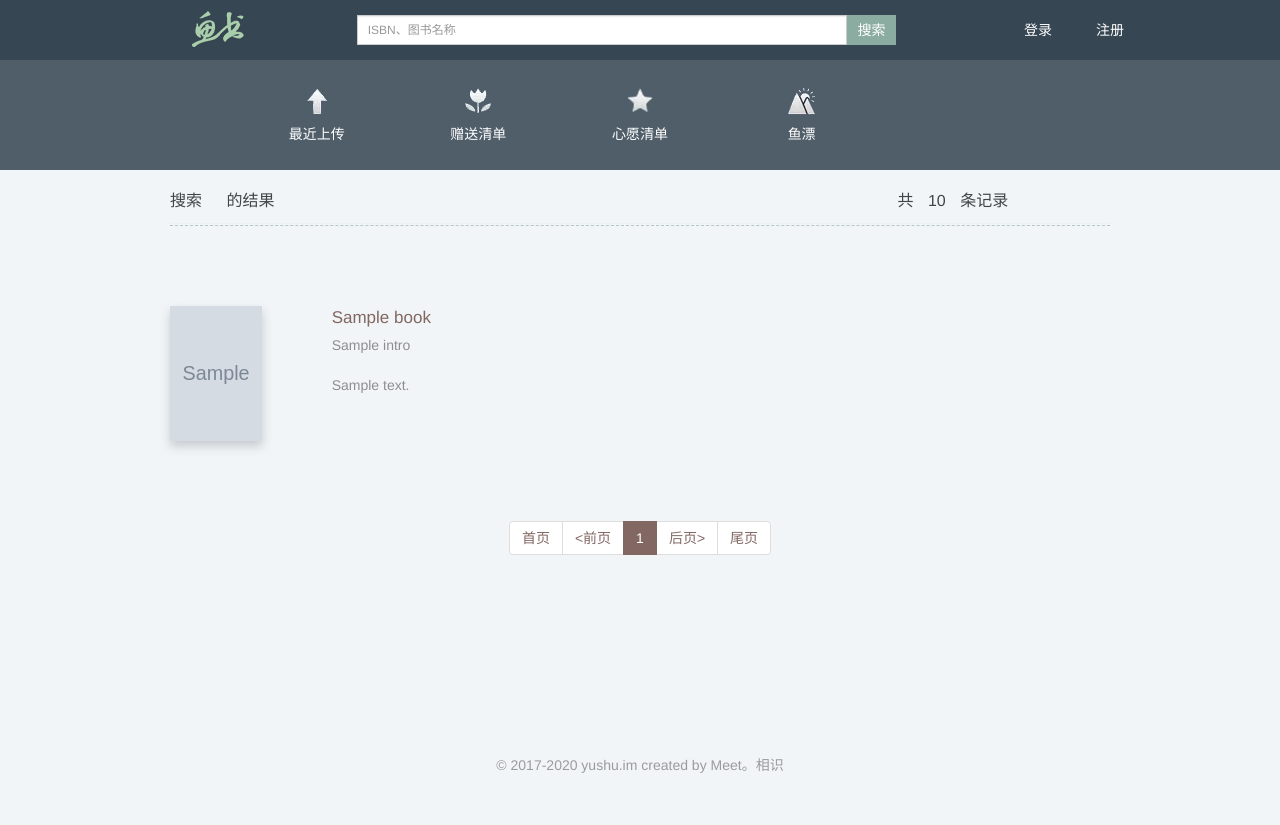
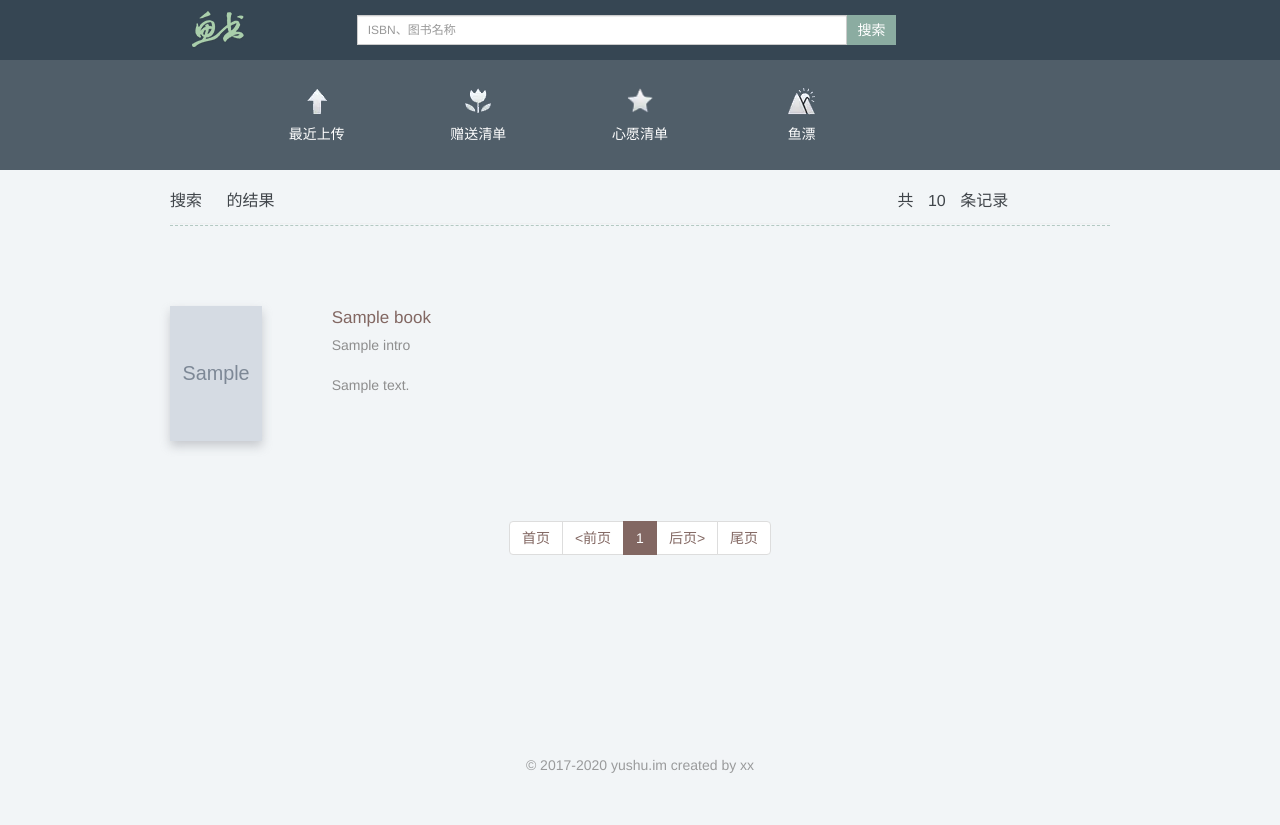
Before and after one commit to freedom-wy/fisher, a Flask app: template app/templates/search_result.html in a window 1280 px wide. Run offline with Flask 2, Linux system fonts and the light colour scheme; the template is opened without the code that fills it: most values are stand-ins (such as "Sample title", 1, 10 or a date in 2020); grey boxes marked "Sample" are stand-in pictures; parts of the project's set-up code (start-up, migrations or seed data) failed here and were passed over; some libraries are stand-ins or nearby versions.

Commit message:
添加前端相关文件

```diff
--- a/app/templates/base.html
+++ b/app/templates/base.html
@@ -68,15 +68,15 @@
         </div>
     </div>
     <div class="container-height flex-vertical-center float-menu">
-        {% if not current_user.is_authenticated %}
-            <div style="float:right">
-                <a href="{{ url_for('web.login') }}">登录</a>
-                <a style="margin-left: 40px;" href="{{ url_for('web.register') }}">注册</a>
-            </div>
-        {% else %}
-            <a href="{{ url_for('web.personal_center') }}">{{ current_user.nickname }}的鱼书</a>
-            <a style="margin-left: 40px;" href="{{ url_for('web.logout') }}">注销</a>
-        {% endif %}
+    {#    {% if not current_user.is_authenticated %}#}
+    {#        <div style="float:right">#}
+    {#            <a href="{{ url_for('web.login') }}">登录</a>#}
+    {#            <a style="margin-left: 40px;" href="{{ url_for('web.register') }}">注册</a>#}
+    {#        </div>#}
+    {#    {% else %}#}
+    {#        <a href="{{ url_for('web.personal_center') }}">{{ current_user.nickname }}的鱼书</a>#}
+    {#        <a style="margin-left: 40px;" href="{{ url_for('web.logout') }}">注销</a>#}
+    {#    {% endif %}#}
     </div>
 {% endblock %}
 <div class='container'>
@@ -97,7 +97,7 @@
     {% block content %} {% endblock %}
 </div>
 <div id="footer" class="flex-hor-center">
-    <span>© 2017-2020 yushu.im created by Meet。相识</span>
+    <span>© 2017-2020 yushu.im created by xx</span>
 </div>
 </body>
 
--- a/app/templates/search_result.html
+++ b/app/templates/search_result.html
@@ -40,6 +40,6 @@
 {% block scripts %}
     {{ super() }}
     <script src="{{ url_for('static', filename='3rd/jquery.twbsPagination.min.js') }}"></script>
-    <script src="{{ url_for('static', filename="js/util.js") }}"></script>
+    <script src="{{ url_for('static', filename='js/util.js') }}"></script>
     <script src="{{ url_for('static', filename='js/search_result.js') }}"></script>
 {% endblock %}
```
